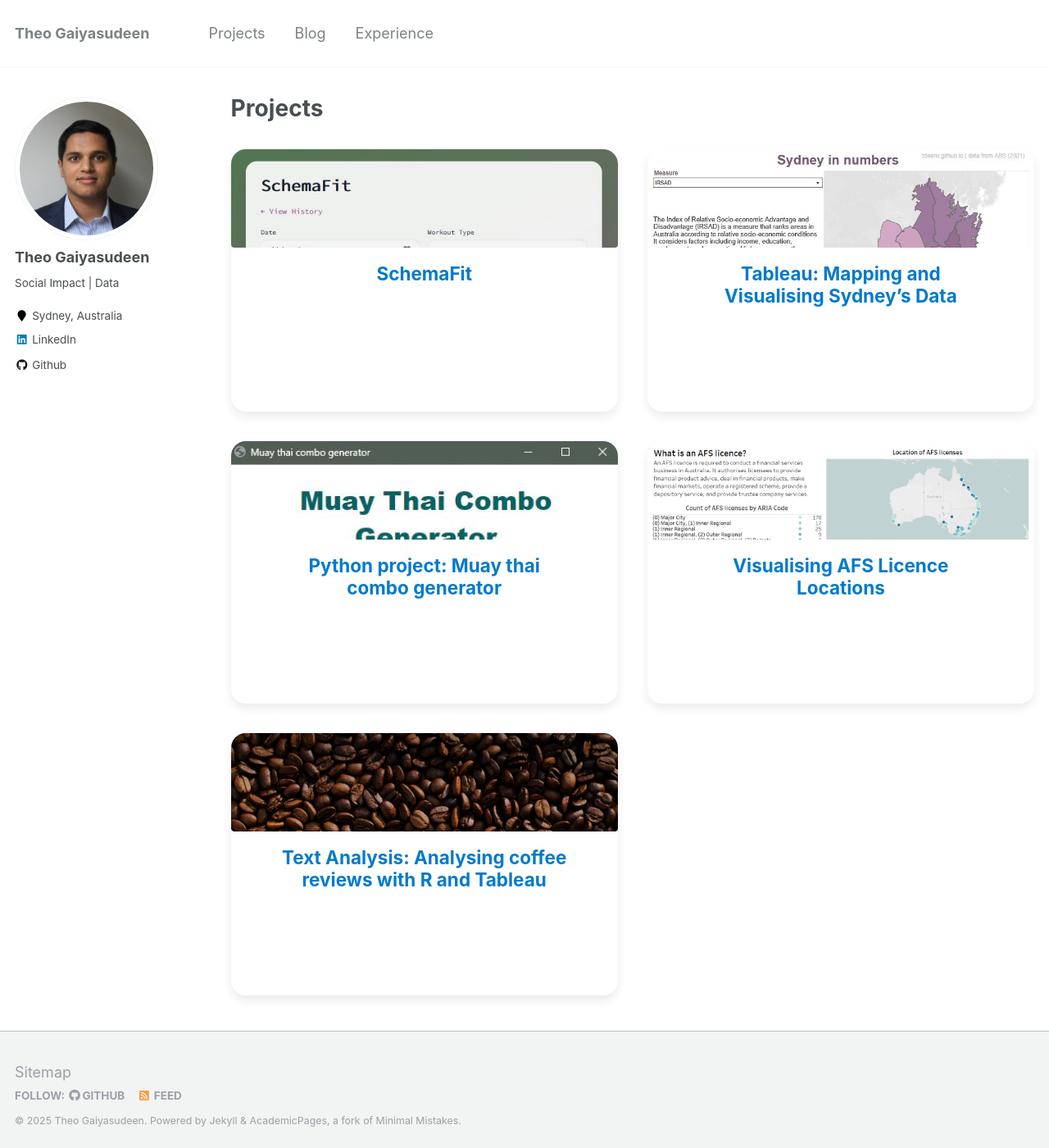
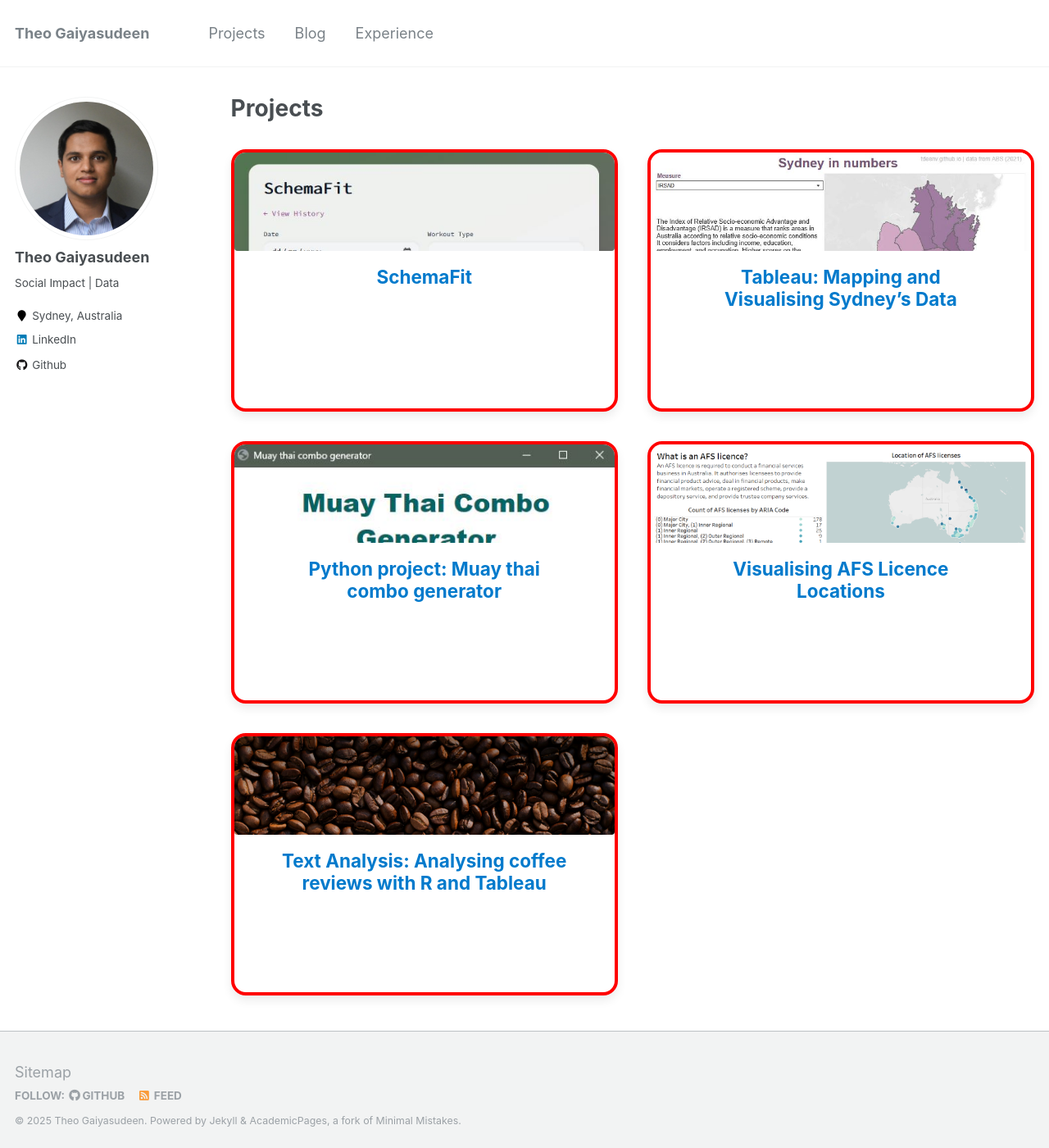
Before and after one commit to tdeenv/tdeenv.github.io, a Jekyll site: the page built from _pages/projects.html, in a window 1280 px wide and 1400 px high. Shown: the whole window at 82% size. Built offline with Jekyll 4.4.1, drawn with Linux system fonts in a browser that asks for light colours.

Commit message:
debugging

```diff
--- a/_sass/custom.scss
+++ b/_sass/custom.scss
@@ -1,4 +1,8 @@
 // _sass/custom.scss
+// DEBUG – you should see a thick red border around every card
+.grid__wrapper > .grid__item > .archive__item {
+  border: 4px solid red !important;
+}
 // Custom Projects Grid Styles (override Minimal Mistakes Susy)
 
 // 0) Disable Susy floats on grid items so our pure CSS grid takes over
```
